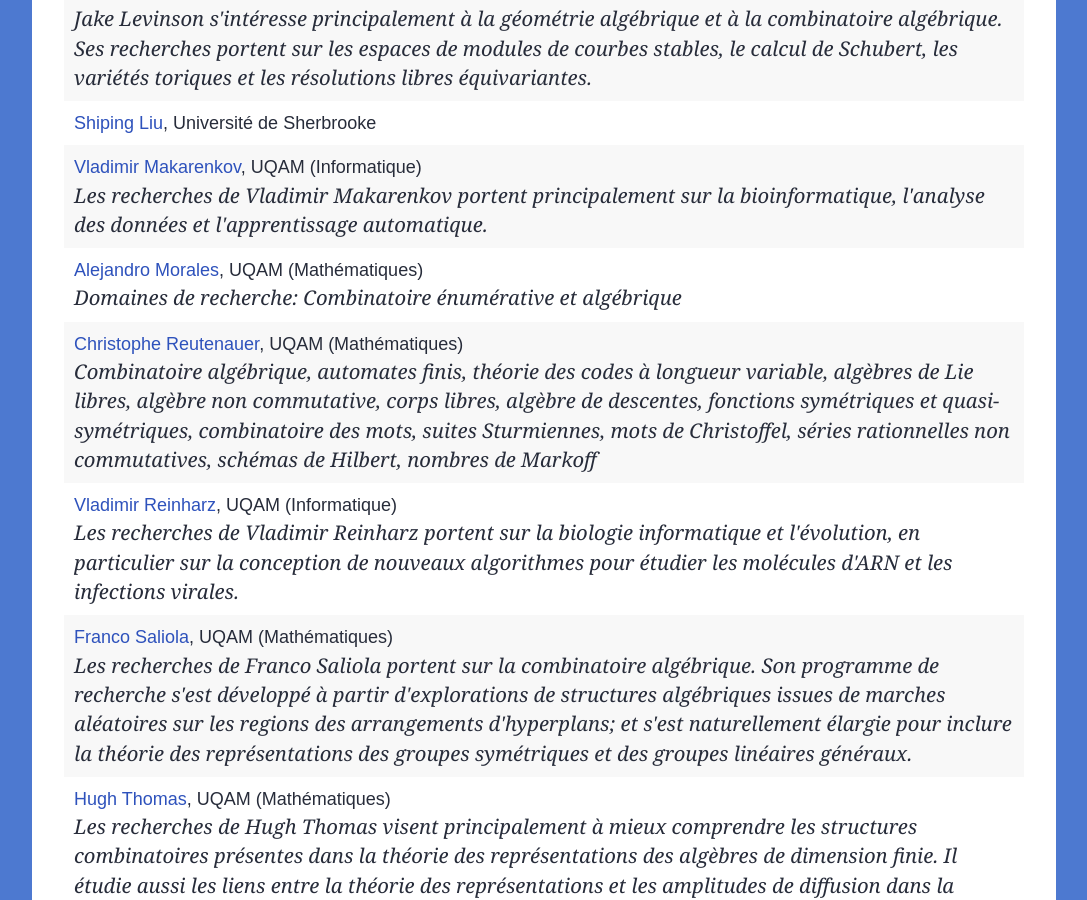
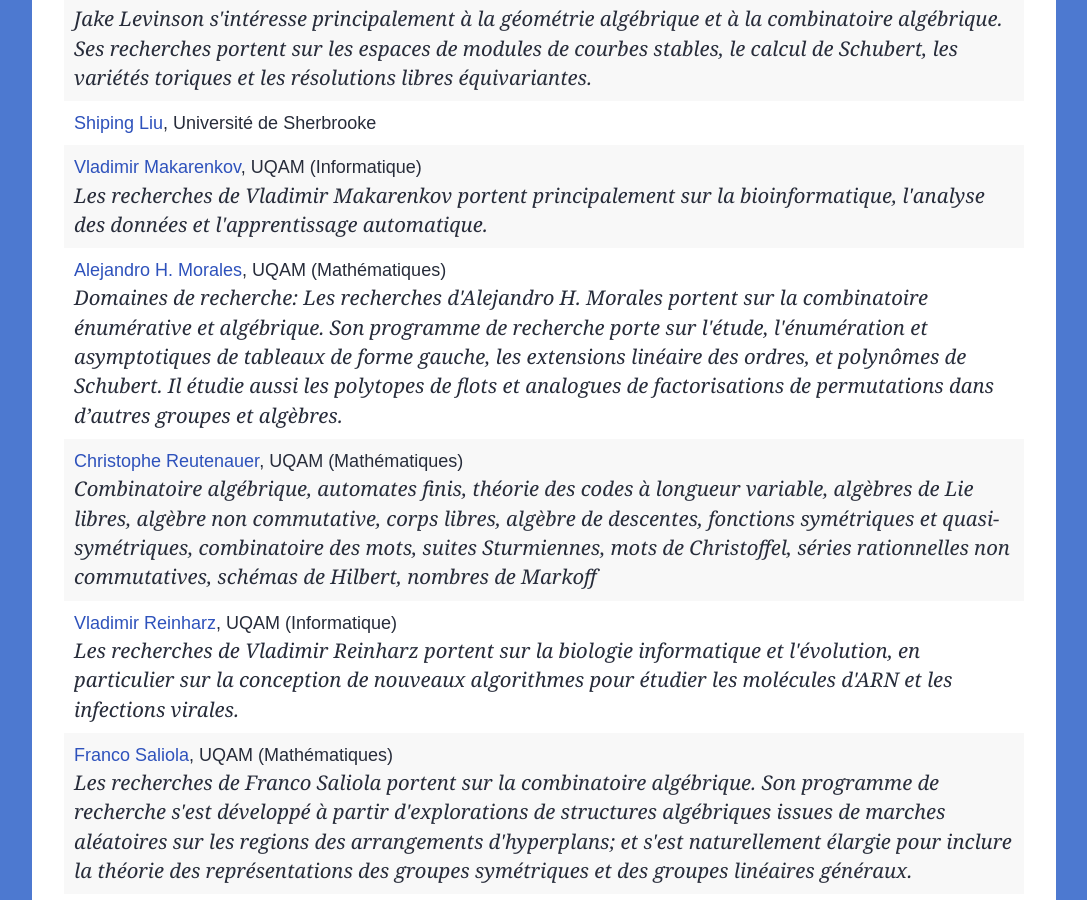
Before and after one commit to lacim-uqam/lacim-uqam.github.io, a Jekyll site: the page built from fr/membres.md, in a window 1280 px wide and 900 px high, scrolled down 2494 px. Shown: the whole window, without its empty margins (96-1183 px from the left). Built offline with Jekyll 4.4.1, drawn with Linux system fonts in a browser that asks for light colours.

Commit message:
Update regular.yml
expanded research interests of Alejandro Morales

```diff
--- a/_data/members/regular.yml
+++ b/_data/members/regular.yml
@@ -232,14 +232,19 @@
     Vladimir Makarenkov's research focuses mainly on bioinformatics, data
     analysis, and machine learning.
 
-- name: Alejandro Morales
+- name: Alejandro H. Morales
   affiliation: UQAM (Mathématiques)
   email: morales_borrero.alejandro@uqam.ca
   website: https://sites.google.com/view/ahmorales
   interets_de_recherche: >
-    Domaines de recherche: Combinatoire énumérative et algébrique
+    Domaines de recherche: Les recherches d'Alejandro H. Morales portent sur
+    la combinatoire énumérative et algébrique. Son programme de recherche porte sur l'étude,
+    l'énumération et asymptotiques de tableaux de forme gauche, les extensions linéaire des ordres, et polynômes de Schubert.
+    Il étudie aussi les polytopes de flots et analogues de factorisations de permutations dans d’autres groupes et algèbres.
   research_interests: >
-    Research areas: Enumerative and Algebraic Combinatorics
+    Research areas: Alejandro H. Morales' research is on Enumerative and Algebraic Combinatorics. He studies the enumeration and asymptotics
+    of standard tableaux of skew shape, linear extensions of posets, and Schubert polynomials. He also studies flow polytopes
+    of graphs and analogues of factorizations of permutations in other groups and algebras.
 
 - name: Christophe Reutenauer
   affiliation: UQAM (Mathématiques)
```
